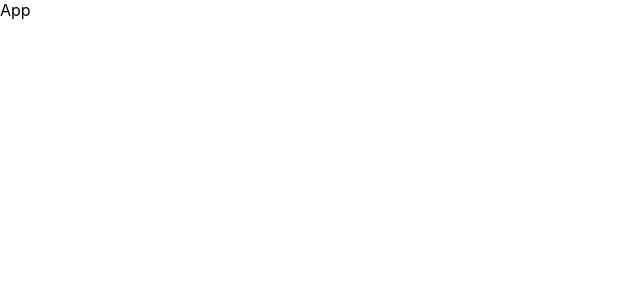
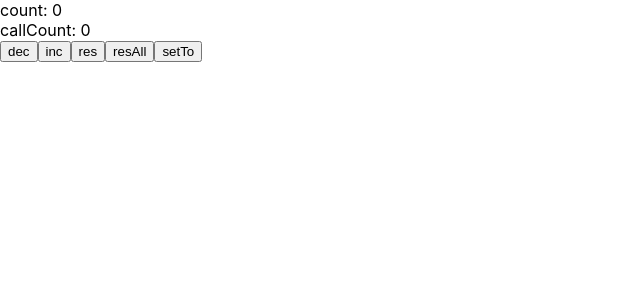
Before and after one commit to lubomyr1995/my-react-app, a React (Create React App) app: page / in a window 1280 px wide. Shown: the top 300 px of the page, without its empty margins (0-640 px from the left). Built offline with nearby package versions, Linux system fonts and the light colour scheme.

Commit message:
useReducer begin

```diff
--- a/src/App.js
+++ b/src/App.js
@@ -1,7 +1,39 @@
+import {useReducer} from "react";
+
 const App = () => {
+    const init = (initializer) => {
+        return {count: initializer, callCount: initializer}
+    }
+
+    const reducer = (state, action) => {
+        state = {...state, callCount: state.callCount + 1}
+        switch (action.type) {
+            case 'dec':
+                return {...state, count: state.count + 1}
+            case 'inc':
+                return {...state, count: state.count - 1}
+            case 'res':
+                return {...state, count: 0}
+            case 'set':
+                return {...state, count: action.payload}
+            case 'resAll':
+                return {...state, count: 0, callCount: 0}
+            default:
+                return state
+        }
+    }
+
+    const [state, dispatch] = useReducer(reducer, 0, init);
+    // const [state, dispatch] = useReducer(reducer, {count: 0, callCount: 0});
     return (
         <div>
-            App
+            <div>count: {state.count}</div>
+            <div>callCount: {state.callCount}</div>
+            <button onClick={() => dispatch({type: 'dec'})}>dec</button>
+            <button onClick={() => dispatch({type: 'inc'})}>inc</button>
+            <button onClick={() => dispatch({type: 'res'})}>res</button>
+            <button onClick={() => dispatch({type: 'resAll'})}>resAll</button>
+            <button onClick={() => dispatch({type: 'set', payload: 5})}>setTo</button>
         </div>
     );
 };
```
